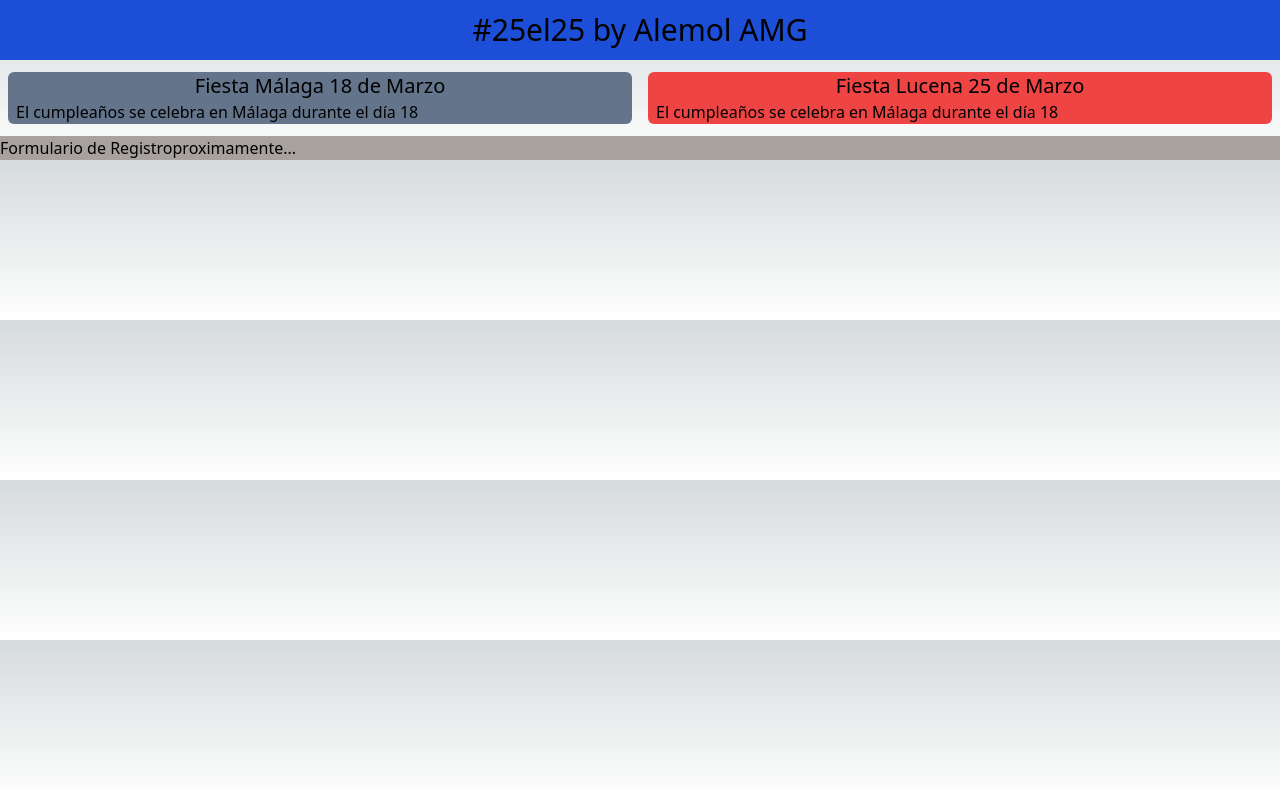
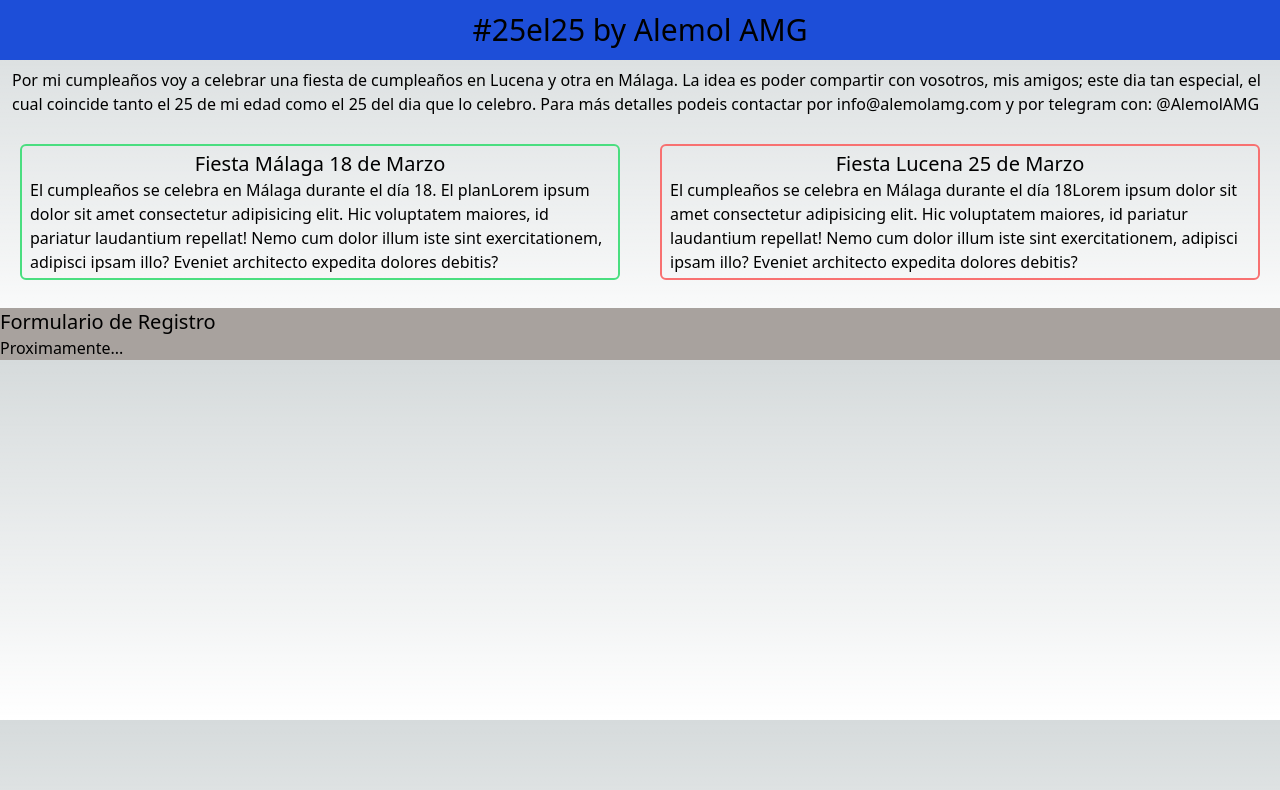
Before and after one commit to alemolamg/web-fiesta, a Next.js app: page / in a window 1280 px wide. Shown: the top 790 px of the page. Built offline with nearby package versions, Linux system fonts and the light colour scheme.

Commit message:
Work in cards

```diff
--- a/pages/index.tsx
+++ b/pages/index.tsx
@@ -1,6 +1,7 @@
 import Head from 'next/head'
 import { Inter } from 'next/font/google'
 import styles from '@/styles/Home.module.css'
+import tarjeta from '@/styles/Home.module.css'
 import Card from '@/src/components/Card'
 
 const inter = Inter({ subsets: ['latin'] })
@@ -18,26 +19,31 @@ export default function Home() {
           <h1 className='text-3xl py-3'>#25el25 by Alemol AMG</h1>
         </div>
 
+        <div className='mx-3 my-2'>
+          Por mi cumpleaños voy a celebrar una fiesta de cumpleaños en Lucena y otra en Málaga.
+          La idea es poder compartir con vosotros, mis amigos; este dia tan especial, el cual coincide tanto el 25 de mi edad como el 25 del dia que lo celebro.
+          Para más detalles podeis contactar por info@alemolamg.com y por telegram con: @AlemolAMG
+        </div>
 
         {/* Tarjetas para el cumpleaños */}
-        <div className='py-3 grid md:grid-cols-2 content-evenly'>
+        <div className='py-3 my-2 grid md:grid-cols-2 content-evenly'>
           <Card
             titulo="Fiesta Málaga 18 de Marzo"
-            description="El cumpleaños se celebra en Málaga durante el día 18"
-            className="bg-slate-500"
+            description="El cumpleaños se celebra en Málaga durante el día 18. El plan"
+            className={`${tarjeta.tarjeta} border-2 border-green-400`} //TODO: cambiar clase 'card' por clase 'tarjeta'
           ></Card>
           <Card
             titulo="Fiesta Lucena 25 de Marzo"
             description="El cumpleaños se celebra en Málaga durante el día 18"
-            className='bg-red-500'
+            className='border-2 border-red-400'
           ></Card>
         </div>
 
         {/* Formulario */}
-        <div className='flex flex-full bg-stone-400'>
-          <h2>Formulario de Registro</h2>
+        <div className=' bg-stone-400'>
+          <h2 className='text-xl'>Formulario de Registro</h2>
           <div>
-            <p className=''>proximamente...</p>
+            <p className=''>Proximamente...</p>
           </div>
         </div>
 
--- a/src/components/Card.tsx
+++ b/src/components/Card.tsx
@@ -1,12 +1,13 @@
 import { FC } from "react"
 
 const Card: FC<{ titulo: string, description: string, className: string }> = ({ titulo, description, className }) => {
-    const classStyle: string = "px-2 md:mx-2 md:rounded-md " + className
+    const classStyle: string = "my-2 px-2 py-1 md:mx-4 md:rounded-md lg:mx-5 " + className
     return (
         <div className={classStyle}>
             <h1 className="text-xl text-center">{titulo}</h1>
             <div>
                 {description}
+                Lorem ipsum dolor sit amet consectetur adipisicing elit. Hic voluptatem maiores, id pariatur laudantium repellat! Nemo cum dolor illum iste sint exercitationem, adipisci ipsam illo? Eveniet architecto expedita dolores debitis?
             </div>
 
         </div>
--- a/styles/globals.css
+++ b/styles/globals.css
@@ -47,8 +47,8 @@
 @media (prefers-color-scheme: dark) {
   :root {
     --foreground-rgb: 255, 255, 255;
-    --background-start-rgb: 0, 0, 0;
-    --background-end-rgb: 0, 0, 0;
+    --background-start-rgb: 39,39,44;
+    --background-end-rgb: 39,39,44;
 
     --primary-glow: radial-gradient(rgba(1, 65, 255, 0.4), rgba(1, 65, 255, 0));
     --secondary-glow: linear-gradient(
```
Also changed, not shown: styles/Home.module.css (+10 -0 lines), styles/tarjeta.css (added, +42 -0 lines).
